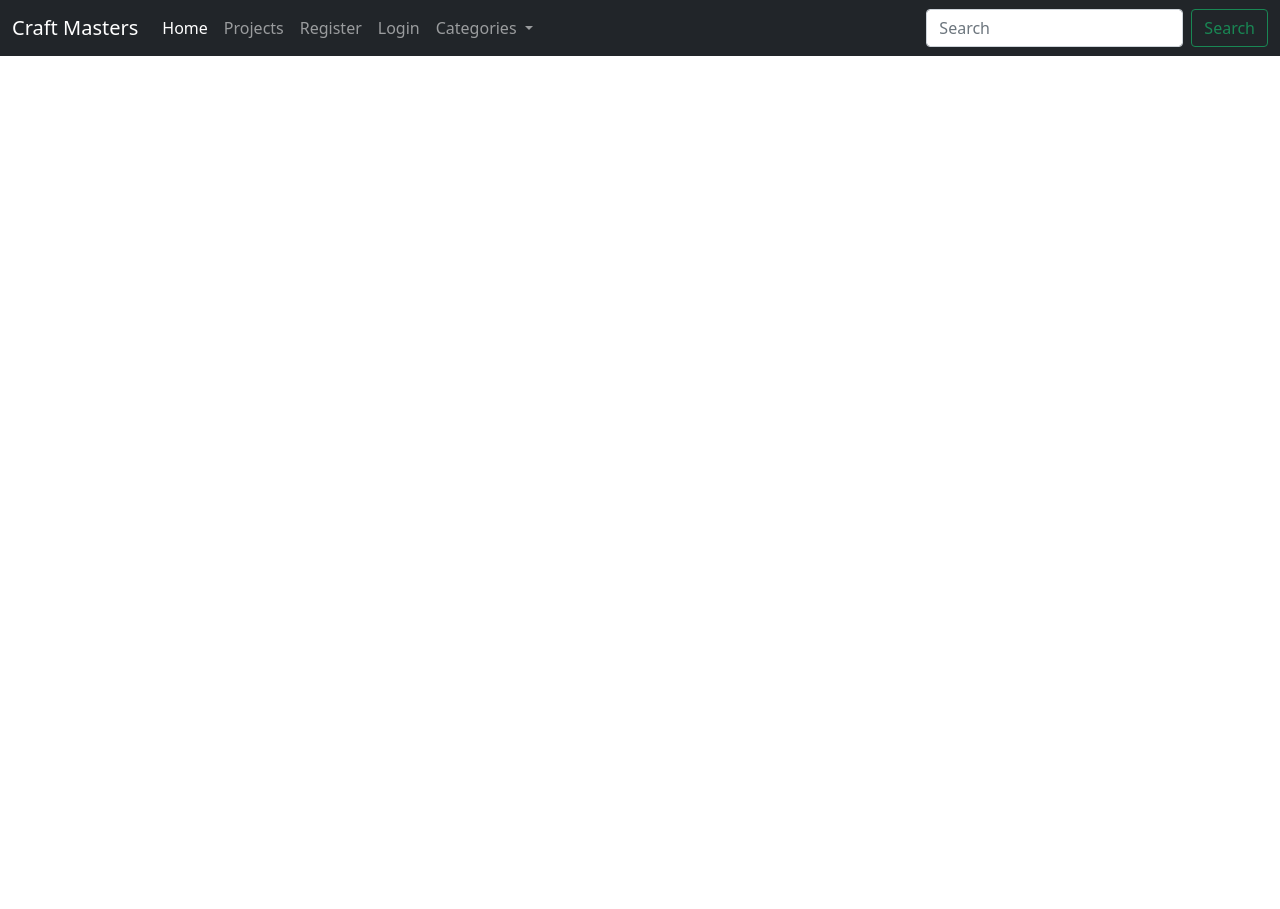
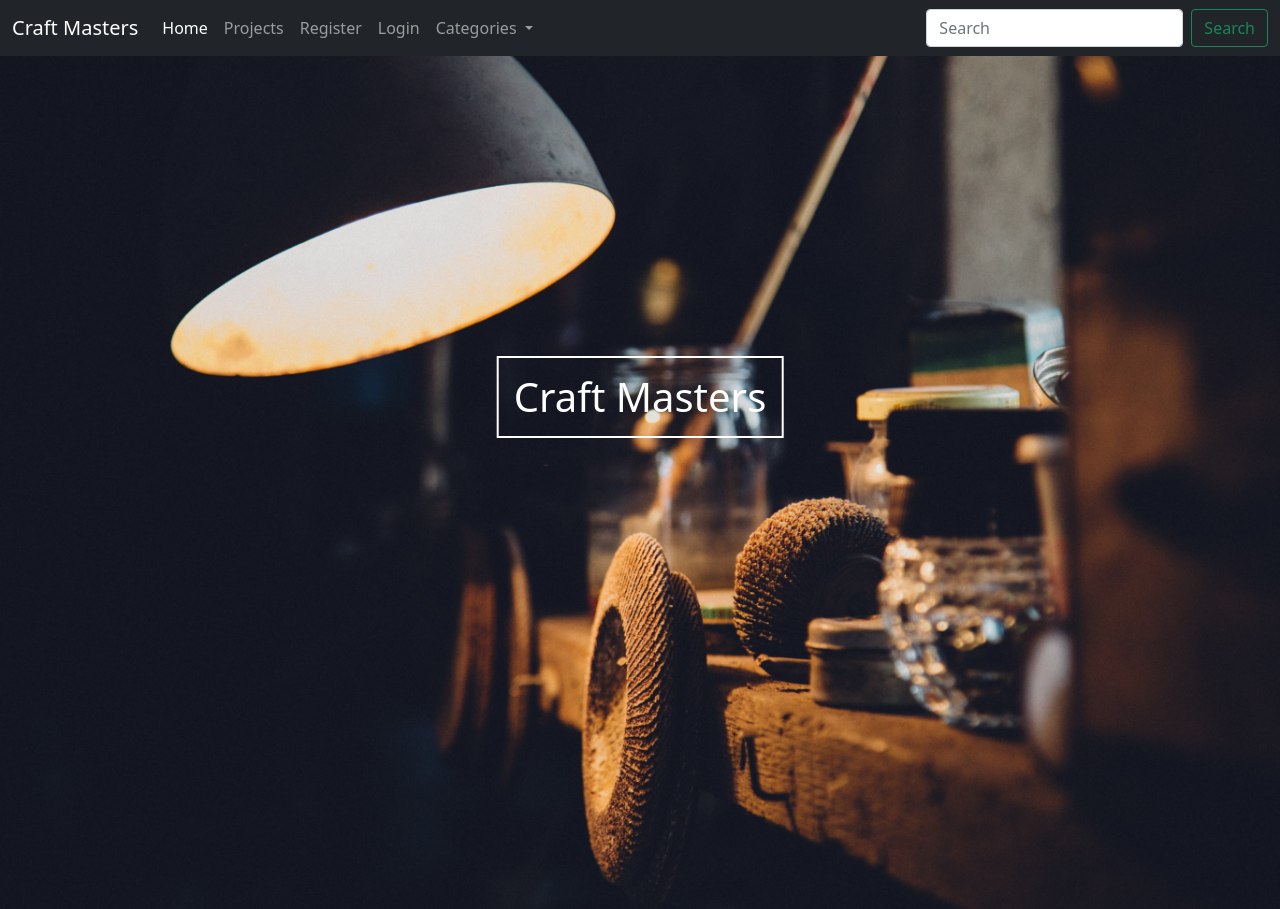
Before and after one commit to MarkD117/craftmasters, a Django app: page / in a window 1280 px wide. Before the commit the page ends 56 px from the top, so only its background shows below. Run offline with Django 3.2, Linux system fonts and the light colour scheme; data that the repository does not hold is empty; parts of the project's set-up code (start-up, migrations or seed data) failed here and were passed over.

Commit message:
Add inital hero image to index.html

```diff
--- a/static/css/style.css
+++ b/static/css/style.css
@@ -0,0 +1,26 @@
+* {
+    margin: 0;
+    padding: 0;
+    border: none;
+}
+
+.image-container{
+    background-color: black;
+    color: white;
+    position: relative;
+    text-align: center;
+}
+
+.centered-text{
+    position: absolute;
+    top: 40%;
+    left: 50%;
+    transform: translate(-50%, -50%);
+    border: solid 2px white;
+    padding: 15px;
+}
+
+.hero-image{
+    max-height: 950px;
+    width: 100%;
+}
--- a/templates/index.html
+++ b/templates/index.html
@@ -1,5 +1,11 @@
 {% extends "base.html" %}
+{% load static %}
 
 {% block content %}
+<!-- Heading | Hero-->
+<div class="image-container">
+    <img class="d-block w-90 m-auto hero-image" src="{% static 'images/wood-working-table.jpg' %}" alt="Wood working table">
+    <h1 class="centered-text">Craft Masters</h1>
+</div>
 
 {% endblock %}
```
Also changed, not shown: templates/base.html (+16 -7 lines), static/images/wood-working-table.jpg (added).
